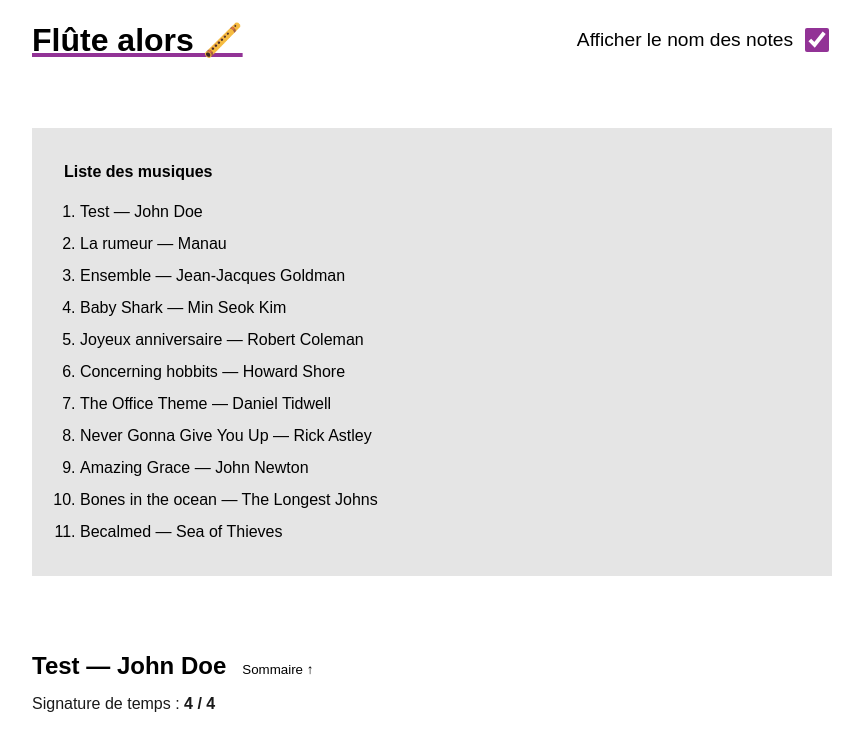
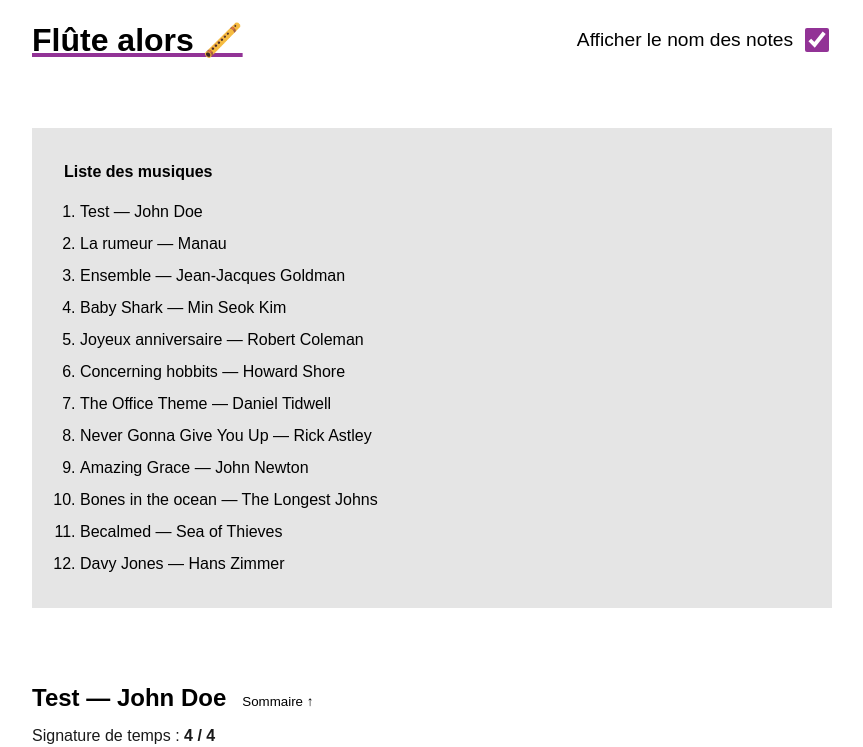
Before and after one commit to bellangerq/flute-alors, a Vue app: page / in a window 1280 px wide. Shown: the top 747 px of the page, without its empty margins (208-1071 px from the left). Built offline with nearby package versions, Linux system fonts and the light colour scheme.

Commit message:
add Davy Jones song

```diff
--- a/sheets.js
+++ b/sheets.js
@@ -834,6 +834,48 @@
       { type: "note", name: "fa", value: "half", tied: "end" },
     ],
   },
+  // Source: https://www.youtube.com/watch?v=OeDM9nMew8Y
+  {
+    name: "Davy Jones",
+    author: "Hans Zimmer",
+    timeSignature: [3, 4],
+    items: [
+      { type: "note", name: "re", value: "half" },
+      { type: "note", name: "mi", value: "quarter" },
+      { type: "note", name: "fa", value: "half" },
+      { type: "note", name: "sol", value: "quarter" },
+      { type: "note", name: "la", value: "half" },
+      { type: "note", name: "do'", value: "eighth" },
+      { type: "note", name: "si", value: "eighth", flat: true },
+      { type: "note", name: "la", value: "half" },
+      { type: "rest", value: "quarter" },
+      { type: "note", name: "la", value: "half" },
+      { type: "note", name: "si", value: "quarter", flat: true },
+      { type: "note", name: "do'", value: "half" },
+      { type: "note", name: "re'", value: "eighth" },
+      { type: "note", name: "si", value: "eighth", flat: true },
+      { type: "note", name: "la", value: "half" },
+      { type: "note", name: "sol", value: "quarter" },
+      { type: "note", name: "la", value: "half", dotted: true },
+      { type: "note", name: "si", value: "half", flat: true },
+      { type: "note", name: "do'", value: "quarter" },
+      { type: "note", name: "la", value: "half" },
+      { type: "note", name: "fa", value: "quarter" },
+      { type: "note", name: "sol", value: "half" },
+      { type: "note", name: "si", value: "eighth", flat: true },
+      { type: "note", name: "la", value: "eighth" },
+      { type: "note", name: "fa", value: "half" },
+      { type: "note", name: "re", value: "quarter" },
+      { type: "note", name: "mi", value: "half" },
+      { type: "note", name: "do", value: "quarter" },
+      { type: "note", name: "do", value: "half" },
+      { type: "note", name: "mi", value: "quarter" },
+      { type: "note", name: "re", value: "half" },
+      { type: "rest", value: "quarter" },
+      { type: "note", name: "re", value: "half" },
+      { type: "rest", value: "quarter" },
+    ],
+  },
   // {
   //   name: "Toss a coin to your Witcher",
   //   author: "Giona Ostinelli & Sonya Belousova",
```
